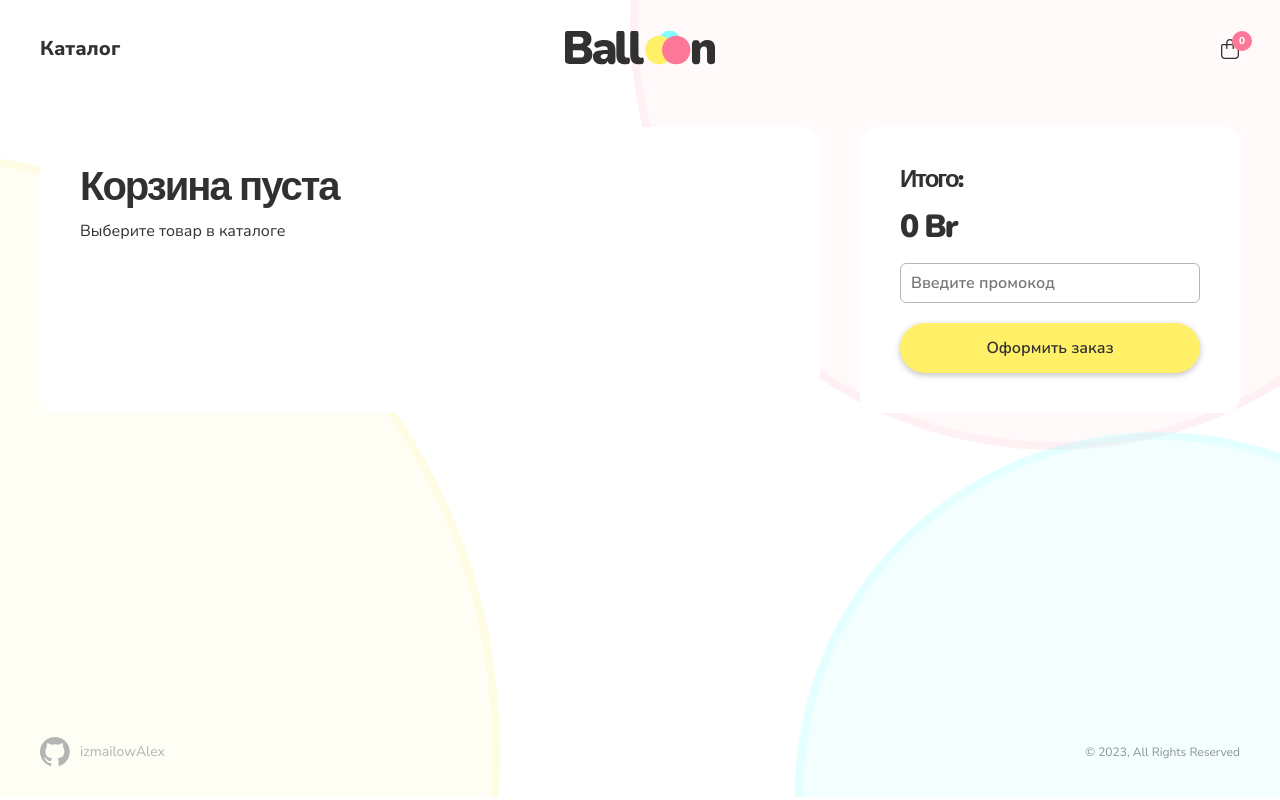
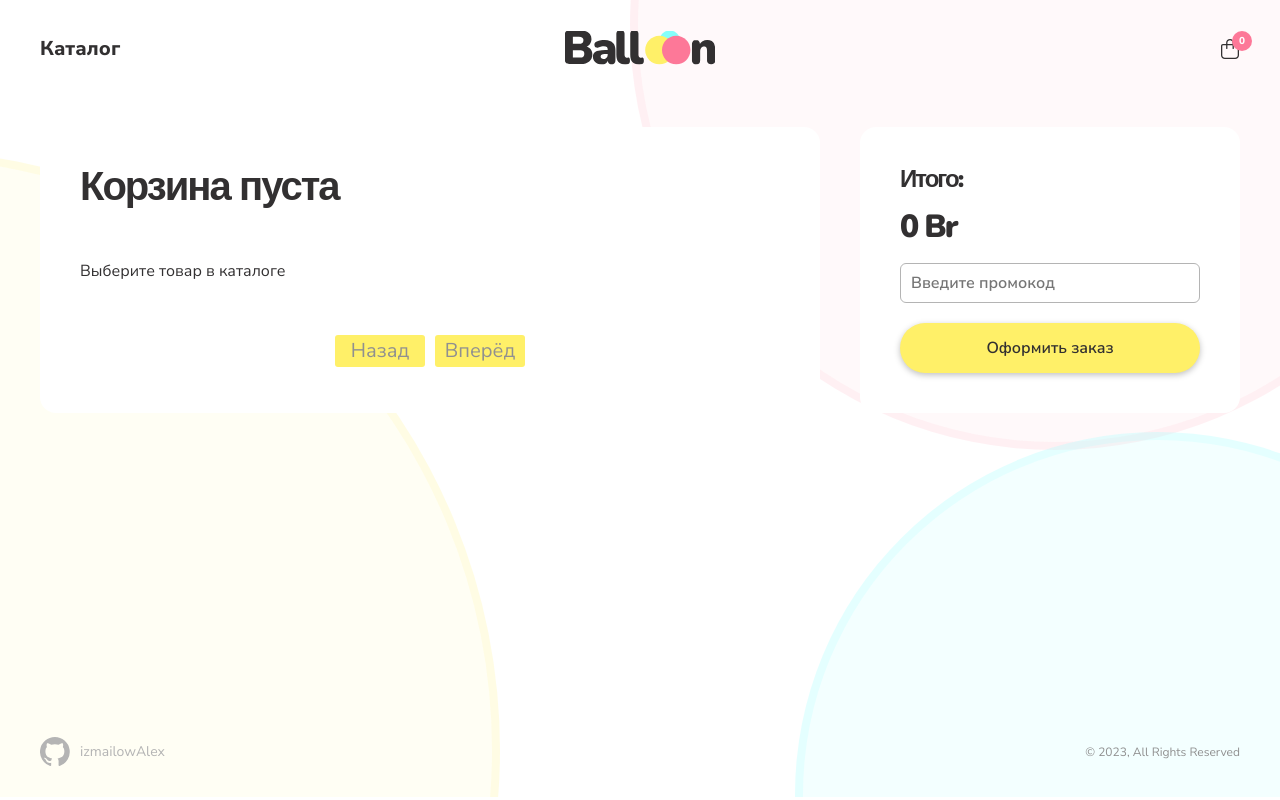
Before and after one commit to izmailowAlex/online_store, a React (Create React App) app: page /cart in a window 1280 px wide. Built offline with nearby package versions, Linux system fonts and the light colour scheme.

Commit message:
feat: create pagination for cart

```diff
--- a/src/Pagination/Pagination.css
+++ b/src/Pagination/Pagination.css
@@ -1,5 +1,4 @@
 .pagination {
-  margin-top: 30px;
   width: 100%;
 }
 
--- a/src/components/Main/Cart/Cart.css
+++ b/src/components/Main/Cart/Cart.css
@@ -9,17 +9,19 @@
 }
 
 .cart__table {
+  padding: 40px;
   width: 780px;
+  display: flex;
+  flex-direction: column;
+  gap: 40px;
   background-color: var(--white-color);
   border-radius: 16px;
-  padding: 40px;
 }
 
 .cart__table-upper {
   display: flex;
   justify-content: space-between;
   align-items: center;
-  margin-bottom: 40px;
 }
 
 .cart__cart-clear {
@@ -41,7 +43,6 @@
   flex-direction: row;
   justify-content: space-between;
   align-items: center;
-  margin: 0 0 40px 0;
 }
 
 .cart__select-all {
--- a/src/components/Main/Cart/Cart.tsx
+++ b/src/components/Main/Cart/Cart.tsx
@@ -1,12 +1,13 @@
 import React, { useContext, useState, useEffect } from 'react'
 import { AppContext } from '../../../context/context'
 import useLocalStorageAllCart from '../../../hooks/useLocalStorageAllCart'
+import { ICartOrders } from '../../../interfaces/interface'
 import Button from '../../UI/Button/Button'
 import Input from '../../UI/Input/Input'
 import Checkbox from '../../UI/Checkbox/Checkbox'
 import Product from '../Product/Product'
 import Checkout from '../Checkout/Checkout'
-import { ICartOrders } from '../../../interfaces/interface'
+import Pagination from '../../../Pagination/Pagination'
 import './Cart.css'
 
 function Cart (): JSX.Element {
@@ -14,7 +15,18 @@ function Cart (): JSX.Element {
   const [popupWindow, setPopupWindow] = useState<boolean>(false)
   const [checkedAllProducts, setCheckedAllProducts] = useLocalStorageAllCart(false, 'checkedAllCart')
   const [price, setPrice] = useState<number>(0)
+  const [currentCartPage, setCurrentCartPage] = useState(1)
+  const [productsPerCartPage] = useState(10)
+  const lastProductIndexToCartPage = currentCartPage * productsPerCartPage
+  const firstProductIndexToCartPage = lastProductIndexToCartPage - productsPerCartPage
+  const currentProductPageOfCartProducts = cartOrders.slice(firstProductIndexToCartPage, lastProductIndexToCartPage)
+  const countCartPages = (cartOrders.length % productsPerCartPage) === 0
+    ? Math.floor(cartOrders.length / productsPerCartPage)
+    : Math.floor(cartOrders.length / productsPerCartPage) + 1
   useEffect(() => {
+    if (currentCartPage > countCartPages) {
+      setCurrentCartPage(countCartPages)
+    }
     setPrice(calcTotalPrice)
   }, [cartOrders])
   function calcTotalPrice (): number {
@@ -46,6 +58,22 @@ function Cart (): JSX.Element {
     setCheckedAllProducts(false)
   }
 
+  function paginate (pageNumber: number): void {
+    setCurrentCartPage(pageNumber)
+  }
+
+  function pageNavigate (dir: string): void {
+    setCurrentCartPage(dir === 'next'
+      ? (currentCartPage !== countCartPages
+          ? currentCartPage + 1
+          : currentCartPage)
+      : (currentCartPage !== 1
+          ? currentCartPage - 1
+          : currentCartPage
+        )
+    )
+  }
+
   return (
     <div className="cart">
       <div className="cart__content">
@@ -69,7 +97,7 @@ function Cart (): JSX.Element {
                   </span>
                 </div>
                 <ul className="cart__list">
-                    {cartOrders.map((order) => {
+                  {currentProductPageOfCartProducts.map((order) => {
                     return (
                       <Product
                         key={order.id}
@@ -93,6 +121,18 @@ function Cart (): JSX.Element {
                 <p>Выберите товар в каталоге</p>
               </>
           }
+          <div className="pagination">
+            <ul className="page-list">
+              <li className="page-item page-item-nav" onClick={() => { pageNavigate('prev') }} >Назад</li>
+              <Pagination
+                currentPage={currentCartPage}
+                productsPerPage={productsPerCartPage}
+                totalProducts={cartOrders.length}
+                paginate={paginate}
+              />
+              <li className="page-item page-item-nav" onClick={() => { pageNavigate('next') }} >Вперёд</li>
+            </ul>
+          </div>
         </div>
         <div className="cart__summary">
           <h3 className="cart__summary-title">Итого:</h3>
--- a/src/components/Main/Catalog/Catalog.css
+++ b/src/components/Main/Catalog/Catalog.css
@@ -17,6 +17,7 @@
   flex-direction: column;
   justify-content: space-between;
   align-items: center;
+  gap: 40px;
 }
 
 .catalog-list-wrapper {
```
Also changed, not shown: src/components/Main/Catalog/CatalogListCards.tsx (+16 -4 lines). Lines whose indentation alone changed are shown as unchanged.
